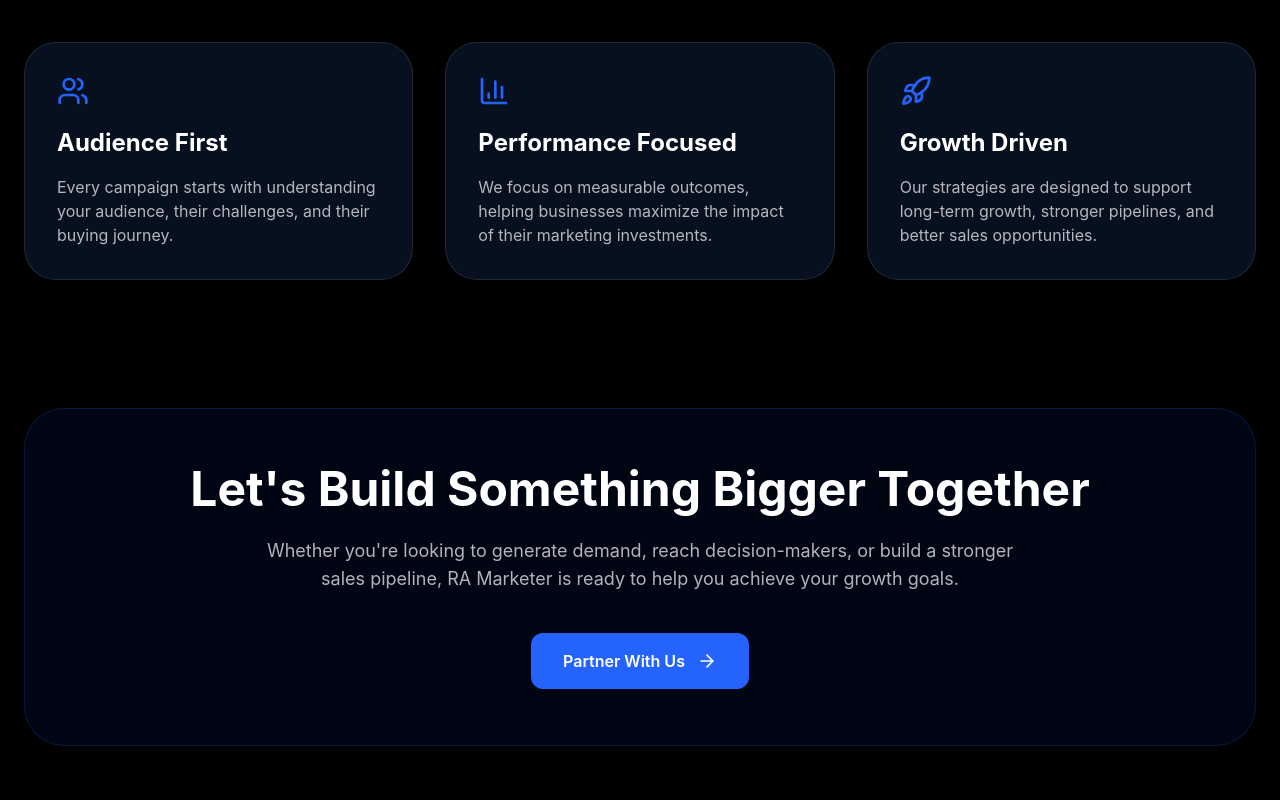
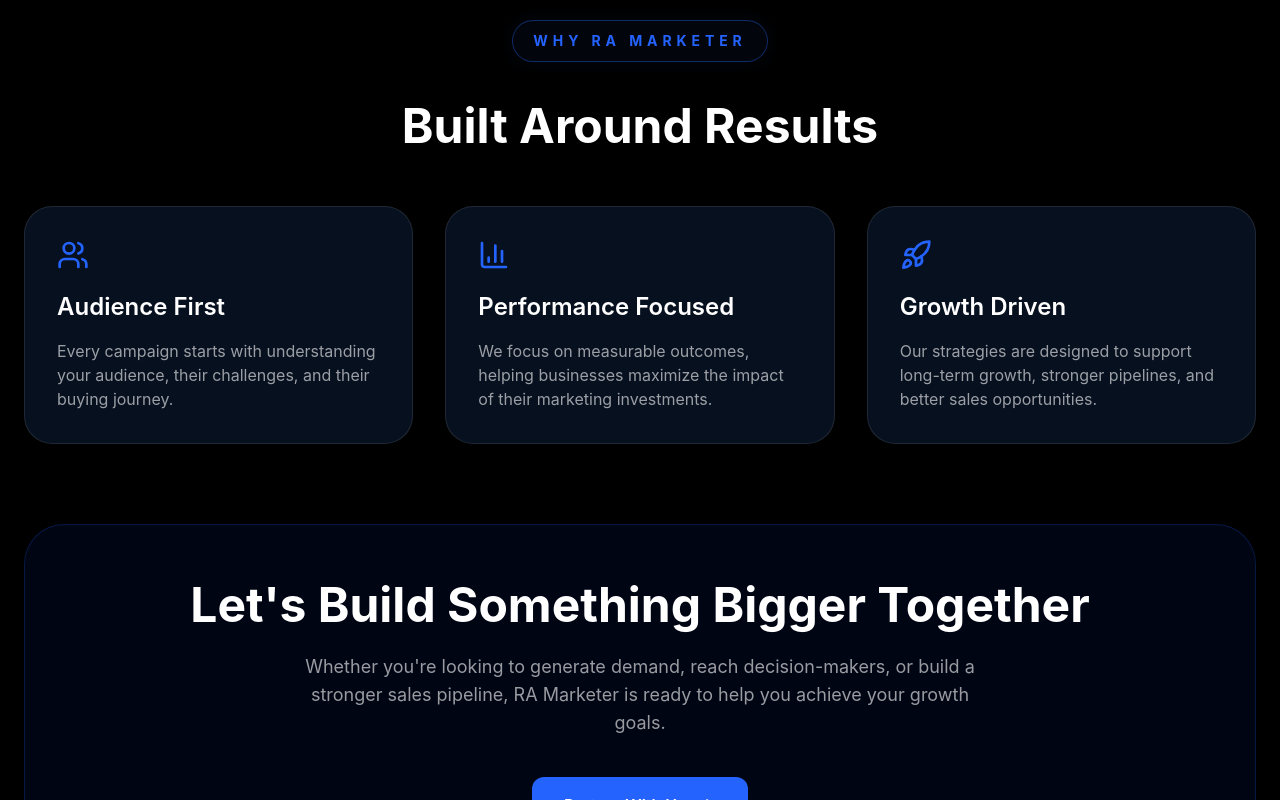
Before and after one commit to Rajeshmane515/ra-marketer-frontend, a React (Vite) app: page /about in a window 1280 px wide. Shown: the part 2300-3100 px from the top of the page. Built offline with nearby package versions, Linux system fonts and the light colour scheme.

Commit message:
Updated information

```diff
--- a/src/components/about/AboutOverview.jsx
+++ b/src/components/about/AboutOverview.jsx
@@ -8,6 +8,9 @@ import {
   BarChart3,
   CheckCircle,
 } from "lucide-react";
+import SectionBadge from "../common/SectionBadge";
+import FeatureCard from "../services/commonComponents/FeatureCard";
+import CTASection from "../services/commonComponents/CTASection";
 
 const AboutOverview = () => {
   const strengths = [
@@ -19,16 +22,35 @@ const AboutOverview = () => {
     "Dedicated Campaign Support",
   ];
 
+  const features = [
+    {
+      icon: <Users size={32} />,
+      title: "Audience First",
+      description:
+        "Every campaign starts with understanding your audience, their challenges, and their buying journey.",
+    },
+    {
+      icon: <BarChart3 size={32} />,
+      title: "Performance Focused",
+      description:
+        "We focus on measurable outcomes, helping businesses maximize the impact of their marketing investments.",
+    },
+    {
+      icon: <Rocket size={32} />,
+      title: "Growth Driven",
+      description:
+        "Our strategies are designed to support long-term growth, stronger pipelines, and better sales opportunities.",
+    },
+  ];
+
   return (
     <section className="relative py-28 bg-black">
+      <div className="flex justify-center mb-8">
+        <SectionBadge text="  About RA Marketer" />
+      </div>
       <div className="mx-auto max-w-7xl px-6">
-        {/* About RA Marketer */}
         <div className="grid items-center gap-20 lg:grid-cols-2">
           <div>
-            <span className="text-sm font-semibold uppercase tracking-[0.3em] text-[#2563FF]">
-              About RA Marketer
-            </span>
-
             <h2 className="mt-6 text-5xl font-bold leading-tight text-white">
               Helping B2B Companies
               <br />
@@ -104,9 +126,7 @@ const AboutOverview = () => {
         {/* Why Businesses Work With Us */}
         <div className="mt-32">
           <div className="text-center">
-            <span className="text-sm font-semibold uppercase tracking-[0.3em] text-[#2563FF]">
-              Why RA Marketer
-            </span>
+            <SectionBadge text="Why RA Marketer" />
 
             <h2 className="mt-4 text-5xl font-bold text-white">
               Built Around Results
@@ -114,66 +134,25 @@ const AboutOverview = () => {
           </div>
 
           <div className="mt-14 grid gap-8 md:grid-cols-3">
-            <div className="rounded-[32px] border border-white/10 bg-[#07101F] p-8">
-              <Users size={32} className="text-[#2563FF]" />
-
-              <h3 className="mt-5 text-2xl font-bold text-white">
-                Audience First
-              </h3>
-
-              <p className="mt-4 text-white/70">
-                Every campaign starts with understanding your audience, their
-                challenges, and their buying journey.
-              </p>
-            </div>
-
-            <div className="rounded-[32px] border border-white/10 bg-[#07101F] p-8">
-              <BarChart3 size={32} className="text-[#2563FF]" />
-
-              <h3 className="mt-5 text-2xl font-bold text-white">
-                Performance Focused
-              </h3>
-
-              <p className="mt-4 text-white/70">
-                We focus on measurable outcomes, helping businesses maximize the
-                impact of their marketing investments.
-              </p>
-            </div>
-
-            <div className="rounded-[32px] border border-white/10 bg-[#07101F] p-8">
-              <Rocket size={32} className="text-[#2563FF]" />
-
-              <h3 className="mt-5 text-2xl font-bold text-white">
-                Growth Driven
-              </h3>
-
-              <p className="mt-4 text-white/70">
-                Our strategies are designed to support long-term growth,
-                stronger pipelines, and better sales opportunities.
-              </p>
-            </div>
+            {features.map((feature, index) => (
+              <FeatureCard
+                key={index}
+                icon={feature.icon}
+                title={feature.title}
+                description={feature.description}
+              />
+            ))}
           </div>
         </div>
 
         {/* CTA */}
-        <div className="mt-32 rounded-[40px] border border-[#2563FF]/20 bg-[#001A66]/20 p-14 text-center">
-          <h2 className="text-5xl font-bold text-white">
-            Let's Build Something Bigger Together
-          </h2>
-
-          <p className="mx-auto mt-6 max-w-3xl text-lg text-white/70">
-            Whether you're looking to generate demand, reach decision-makers, or
+        <CTASection
+          title=" Let's Build Something Bigger Together"
+          description=" Whether you're looking to generate demand, reach decision-makers, or
             build a stronger sales pipeline, RA Marketer is ready to help you
-            achieve your growth goals.
-          </p>
-
-          <Link to="/contact">
-            <button className="mt-10 inline-flex items-center gap-3 rounded-xl bg-[#2563FF] px-8 py-4 font-semibold text-white transition hover:scale-105">
-              Partner With Us
-              <ArrowRight size={20} />
-            </button>
-          </Link>
-        </div>
+            achieve your growth goals."
+          buttonText="Partner With Us"
+        />
       </div>
     </section>
   );
--- /dev/null
+++ b/src/components/common/SectionBadge.jsx
@@ -0,0 +1,37 @@
+import React from "react";
+
+const SectionBadge = ({ text, className = "" }) => {
+  return (
+    <div
+      className={`
+        inline-flex items-center justify-center
+        px-5 py-2.5
+        my-6
+        rounded-full
+        border border-[#2563EB]/40
+        bg-[#2563EB]/5
+        backdrop-blur-md
+        shadow-[0_0_20px_rgba(37,99,235,0.08)]
+        transition-all duration-300
+        hover:border-[#2563EB]/80
+        hover:bg-[#2563EB]/10
+        ${className}
+      `}
+    >
+      <span
+        className="
+          text-xs
+          md:text-sm
+          uppercase
+          tracking-[0.35em]
+          font-bold
+          text-[#2563FF]
+        "
+      >
+        {text}
+      </span>
+    </div>
+  );
+};
+
+export default SectionBadge;
--- a/src/components/contact/LetsConnect.jsx
+++ b/src/components/contact/LetsConnect.jsx
@@ -4,6 +4,7 @@ import Container from "../ui/Container";
 import GlassCard from "../ui/GlassCard";
 import GlowButton from "../ui/GlowButton";
 import ContactForm from "./ContactForm";
+import SectionBadge from "../common/SectionBadge";
 
 const LetsConnect = () => {
   return (
@@ -12,11 +13,7 @@ const LetsConnect = () => {
       <div className="absolute right-0 top-0 h-[350px] w-[350px] rounded-full bg-[#F472B6]/10 blur-[120px]" />
 
       <Container>
-        <div className="pb-10 text-center">
-          <p className="mb-4 text-sm uppercase tracking-[0.3em] text-[#2563FF]">
-            Let's Connect
-          </p>
-        </div>
+        <div className="pb-10 text-center"></div>
 
         {/* Main Grid */}
         <div className="grid items-center gap-10 lg:grid-cols-[0.9fr_1.1fr]">
@@ -42,7 +39,7 @@ const LetsConnect = () => {
                 <p className="text-sm text-gray-500">Email Us</p>
 
                 <h3 className="mt-2 text-lg font-semibold text-white">
-                  contact@ramarketer.com
+                  info@ramarketer.com
                 </h3>
               </div>
 
@@ -50,7 +47,7 @@ const LetsConnect = () => {
                 <p className="text-sm text-gray-500">Call Us</p>
 
                 <h3 className="mt-2 text-lg font-semibold text-white">
-                  +91 98765 43210
+                  +1 332 242 6637
                 </h3>
               </div>
             </div>
--- a/src/components/contact/LocationsSection.jsx
+++ b/src/components/contact/LocationsSection.jsx
@@ -3,6 +3,7 @@ import { MapPin, ChevronRight } from "lucide-react";
 
 import Container from "../ui/Container";
 import GlassCard from "../ui/GlassCard";
+import SectionBadge from "../common/SectionBadge";
 
 const locations = [
   {
@@ -39,9 +40,7 @@ const LocationsSection = () => {
       <Container>
         {/* Heading */}
         <div className="mb-14 text-center">
-          <p className="mb-4 text-sm uppercase tracking-[0.3em] text-[#2563FF]">
-            Our Locations
-          </p>
+          <SectionBadge text="OUR LCATIONS" />
 
           <h2 className="text-3xl font-bold text-white md:text-5xl">
             Serving Clients
--- a/src/components/home/FeatureCard.jsx
+++ b/src/components/home/FeatureCard.jsx
@@ -17,7 +17,6 @@ const FeatureCard = ({ title, desc, icon: Icon }) => {
         group
       "
     >
-
       {/* ICON BOX */}
       <div
         className="
@@ -36,29 +35,22 @@ const FeatureCard = ({ title, desc, icon: Icon }) => {
           duration-500
         "
       >
-
         <Icon
           className="
             w-7
             h-7
-            text-blue-400
+            text-blue-700
           "
         />
-
       </div>
 
       {/* TITLE */}
-      <h3 className="text-2xl font-semibold mb-4">
-        {title}
-      </h3>
+      <h3 className="text-2xl font-semibold mb-4">{title}</h3>
 
       {/* DESCRIPTION */}
-      <p className="text-zinc-400 leading-relaxed">
-        {desc}
-      </p>
+      <p className="text-zinc-400 leading-relaxed">{desc}</p>
+    </div>
+  );
+};
 
-    </div>
-  )
-}
-
-export default FeatureCard
+export default FeatureCard;
```
